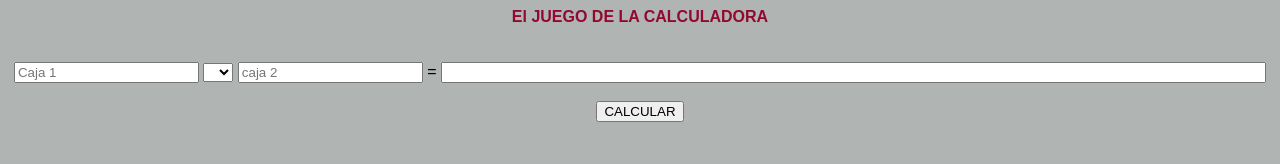
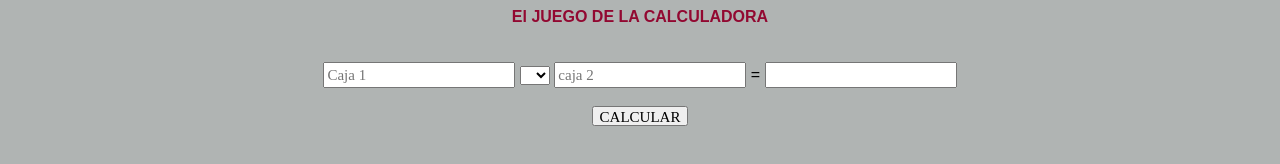
Before and after one commit to RenzoRuizP/Proj_javascript, a plain HTML site: page calculadora_humana/index.html in a window 1280 px wide. Drawn offline with Linux system fonts and the light colour scheme.

Commit message:
agregue estilo a los inputs

```diff
--- a/calculadora_humana/index.html
+++ b/calculadora_humana/index.html
@@ -36,7 +36,7 @@
 					</label>
 				<input type="text" id="num2" placeholder="caja 2">
 				<label> = </label>
-				<input type="text"id="res" size="100">
+				<input type="text"id="res">
 				<section>
 					<br/>
 					<input type="button" value="CALCULAR" onclick="calcular();">
--- a/calculadora_humana/utilidades/css/style.css
+++ b/calculadora_humana/utilidades/css/style.css
@@ -10,3 +10,10 @@ header
 	font-size: 50;
 	color: #920831;
 }
+input
+{
+	font-family: serif;
+	font-size: 15px;
+	size: 50px;
+	height: 20px;
+}
```
